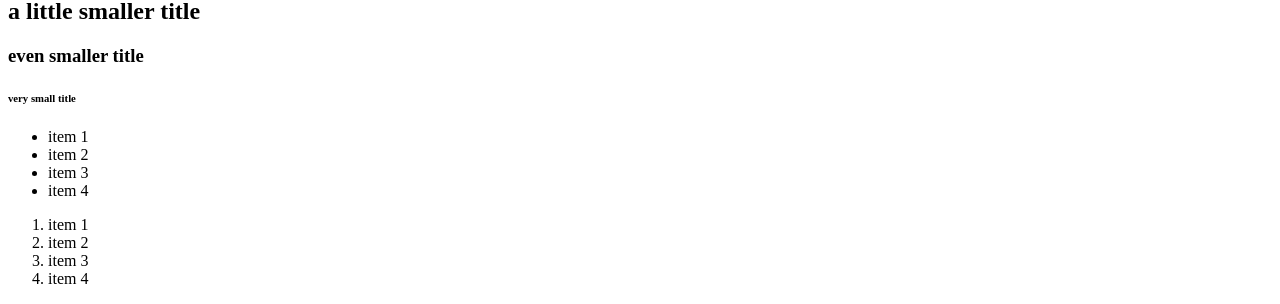
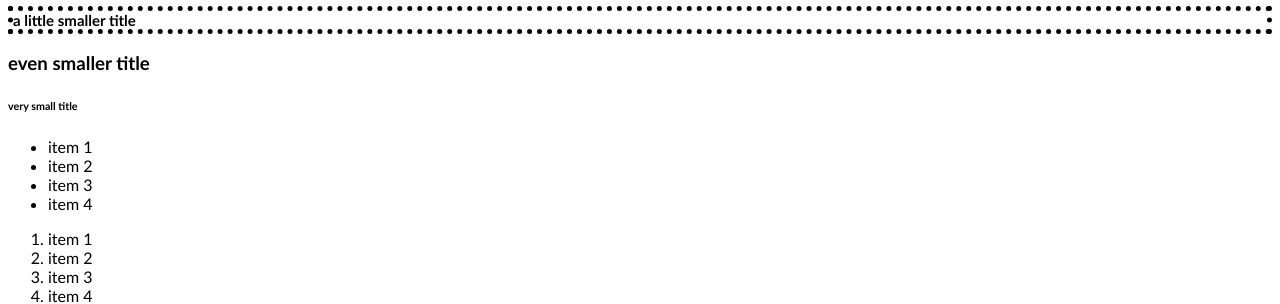
Before and after one commit to vkotyk/GreenFoxHTML, a plain HTML site: page index.html in a window 1280 px wide. Shown: the part 278-582 px from the top of the page. Drawn offline with Linux system fonts and the light colour scheme.

Commit message:
dokončení

```diff
--- a/style.css
+++ b/style.css
@@ -1,6 +1,6 @@
-/*  * {
+* {
   font-family: Calibri;
-}  */
+}
 
 h1 {
   color: red;
@@ -61,12 +61,14 @@ h1 {
 
 /* když zadám * na začátku příkazu za CSS, tak to použiji pro celou stránku, např. s * {font family .. atd. */
 
-/* níže nedokončeno */
+/* pokud bych chtěl použít externí font, tak musím do head v html přidat embeddovaný odkaz na daný font a pak do CSS propsat název toho vydefinovaného písma */
 
-/* h2 {
+/* tzv. short hand properties */
+
+h2 {
   font-size: 15px;
-  border: 5px solid black;
-  border-width: 10px;
-  border-style: ;
-  border-color: ;
-} */
+  border: 2px solid black;
+  border-width: 5px;
+  border-style: dotted;
+  border-color: black;
+}
```
